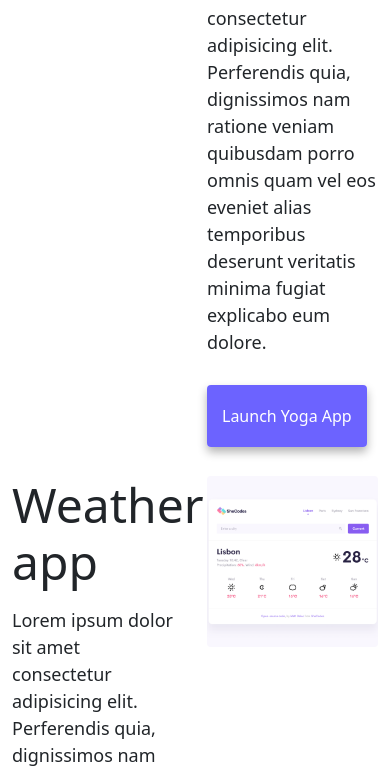
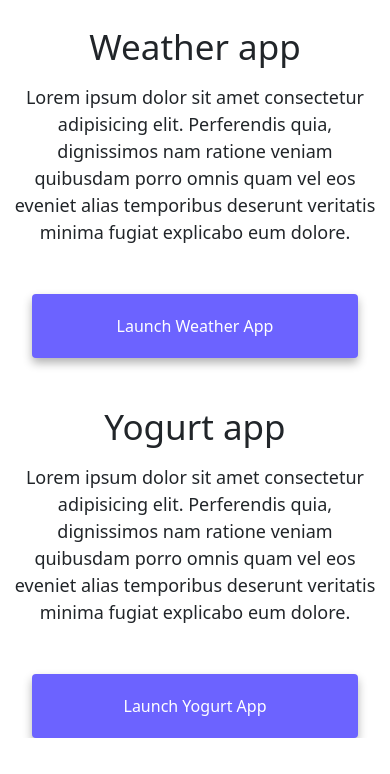
Before and after one commit to JoanWaithira/Advanced-Homework, a plain HTML site: page index.html in a window 390 px wide. Shown: the part 820-1594 px from the top of the page. After the commit the page ends 1558 px from the top, so only its background shows below. Drawn offline with nearby package versions, Linux system fonts and the light colour scheme.

Commit message:
making my website responsive

```diff
--- a/index.html
+++ b/index.html
@@ -78,14 +78,14 @@
     </div>
     <div class="container">
       <div class="row">
-        <div class="col-6">
+        <div class="col-sm-6">
           <img
             src="images/yoga.png"
-            class="img-fluid rounded"
+            class="img-fluid rounded d-none d-sm-block"
             alt="The yoga project"
           />
         </div>
-        <div class="col-6">
+        <div class="col-sm-6">
           <h2 class="mb-3">Yoga app</h2>
           <p>
             Lorem ipsum dolor sit amet consectetur adipisicing elit. Perferendis
@@ -94,14 +94,14 @@
             explicabo eum dolore.
           </p>
           <div class="mt-5">
-            <a href="#" class="primary-link" title="launch the yoga app"
+            <a href="#" class="primary-link p-link" title="launch the yoga app"
               >Launch Yoga App</a
             >
           </div>
         </div>
       </div>
       <div class="row mt-5">
-        <div class="col-6">
+        <div class="col-sm-6">
           <h2 class="mb-3">Weather app</h2>
           <p>
             Lorem ipsum dolor sit amet consectetur adipisicing elit. Perferendis
@@ -110,15 +110,18 @@
             explicabo eum dolore.
           </p>
           <div class="mt-5">
-            <a href="#" class="primary-link" title="launch the weather app"
+            <a
+              href="#"
+              class="primary-link p-link"
+              title="launch the weather app"
               >Launch Weather App</a
             >
           </div>
         </div>
-        <div class="col-6">
+        <div class="col-sm-6">
           <img
             src="images/weather.png"
-            class="img-fluid rounded"
+            class="img-fluid rounded d-none d-sm-block"
             alt="The weather app"
           />
         </div>
@@ -127,11 +130,11 @@
         <div class="col-6">
           <img
             src="images/yogurt.png"
-            class="img-fluid rounded"
+            class="img-fluid rounded d-none d-sm-block"
             alt="The yogurt App"
           />
         </div>
-        <div class="col-6">
+        <div class="col-sm-6">
           <h2 class="mb-3">Yogurt app</h2>
           <p>
             Lorem ipsum dolor sit amet consectetur adipisicing elit. Perferendis
@@ -140,7 +143,10 @@
             explicabo eum dolore.
           </p>
           <div class="mt-5">
-            <a href="#" class="primary-link" title="launch the yogurt app"
+            <a
+              href="#"
+              class="primary-link p-link"
+              title="launch the yogurt app"
               >Launch Yogurt App</a
             >
           </div>
--- a/styles.css
+++ b/styles.css
@@ -51,6 +51,10 @@ p {
   box-shadow: var(--box-shadow);
   color: white;
 }
+.primary-link:hover {
+  color: white;
+  background-color: purple;
+}
 
 .secondary-link {
   border-radius: 4px;
@@ -87,8 +91,21 @@ p {
   text-decoration: underline;
 }
 
-@media (max-width: 300px) {
+@media (max-width: 576px) {
   h1 {
-    font-size: 30px;
+    font-size: 48px;
+    line-height: 1.5;
+  }
+  h2 {
+    font-size: 35px;
+    text-align: center;
+  }
+  p {
+    text-align: center;
+  }
+  .p-link {
+    display: block;
+    text-align: center;
+    margin: 0 20px;
   }
 }
```
Also changed, not shown: about.html (+3 -3 lines).
